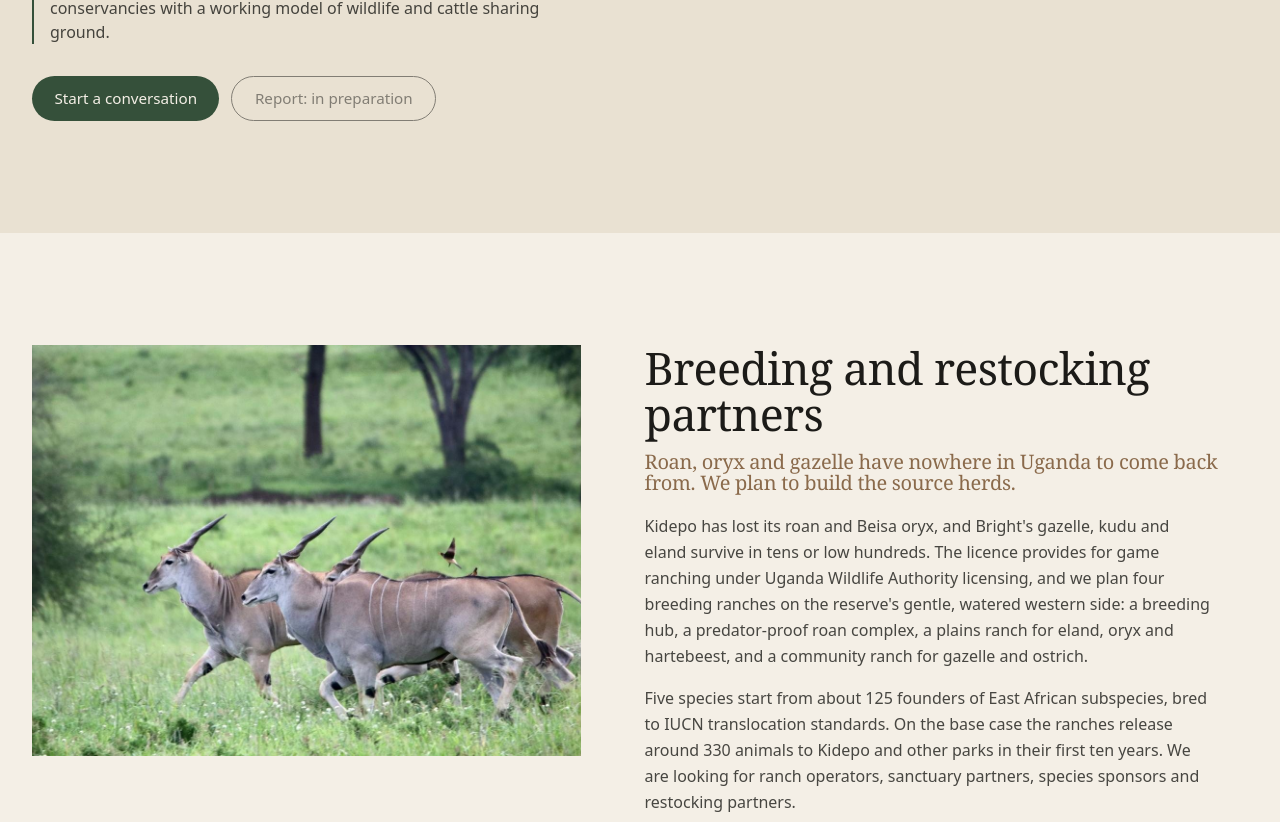
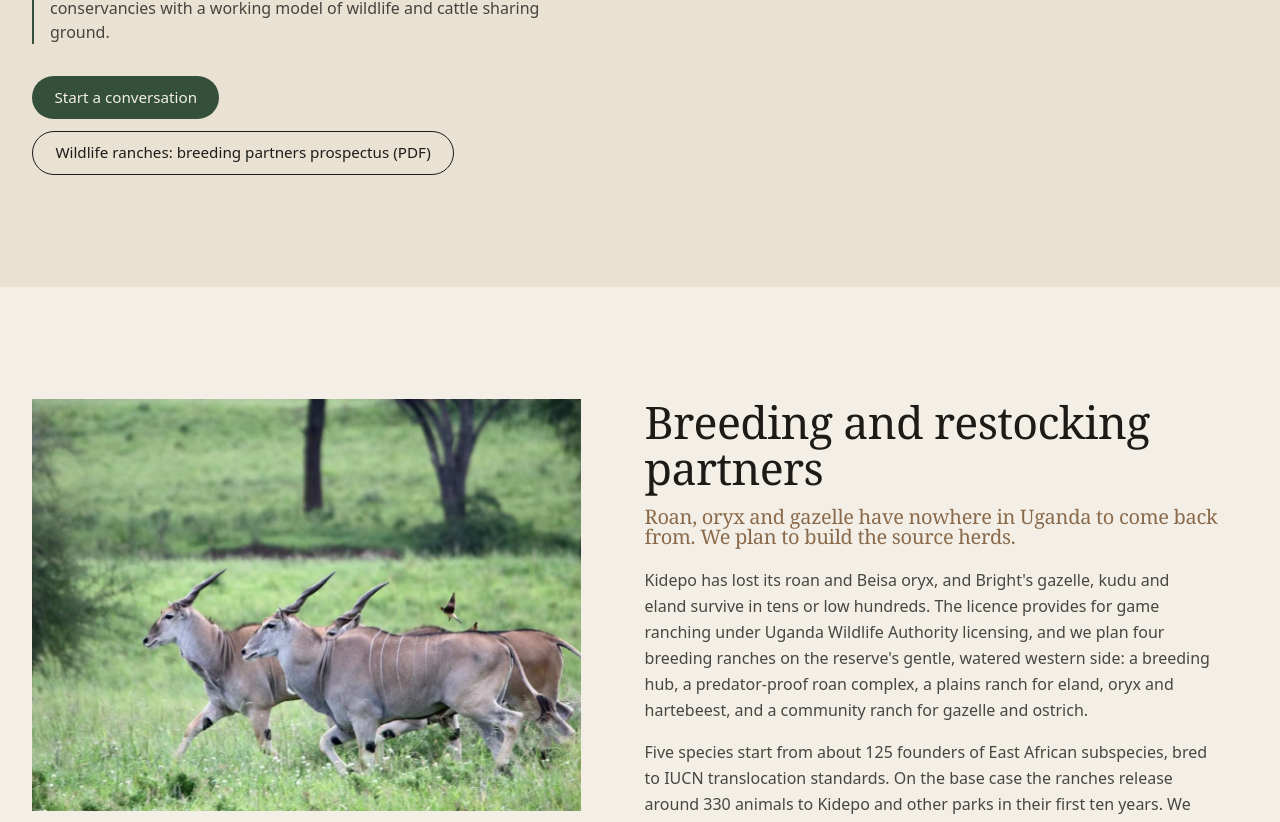
Before and after one commit to Risefit/Zulia-Website, a Next.js app: page /opportunities in a window 1280 px wide. Shown: the part 4033-4855 px from the top of the page. Built offline with nearby package versions, Linux system fonts and the light colour scheme; no server answers.

Commit message:
Opportunities: ranch prospectus also on wildlife and livestock track; refresh hunting prospectus
Co-Authored-By: Claude Opus 5.5 <noreply@anthropic.com>
Claude-Session: https://claude.ai/code/session_016qM1yPi7LA3CXmZaGZWSc5

```diff
--- a/src/app/opportunities/page.tsx
+++ b/src/app/opportunities/page.tsx
@@ -51,6 +51,7 @@ const tracks: { id: string; title: string; photo: typeof photos.pool; lede: stri
       "Partners with experience of integrating livestock and wildlife on rangeland in East Africa, or of community livestock-to-market programmes, can shape this from the beginning.",
     ],
     fit: "Rangeland managers, livestock enterprises and conservancies with a working model of wildlife and cattle sharing ground.",
+    report: { label: "Wildlife ranches: breeding partners prospectus (PDF)", href: "/reports/Zulia_Breeding_Partners_Prospectus.pdf" },
   },
   {
     id: "breeding",
```
Also changed, not shown: 2 other files (tests, documents, lock files or other folders).
